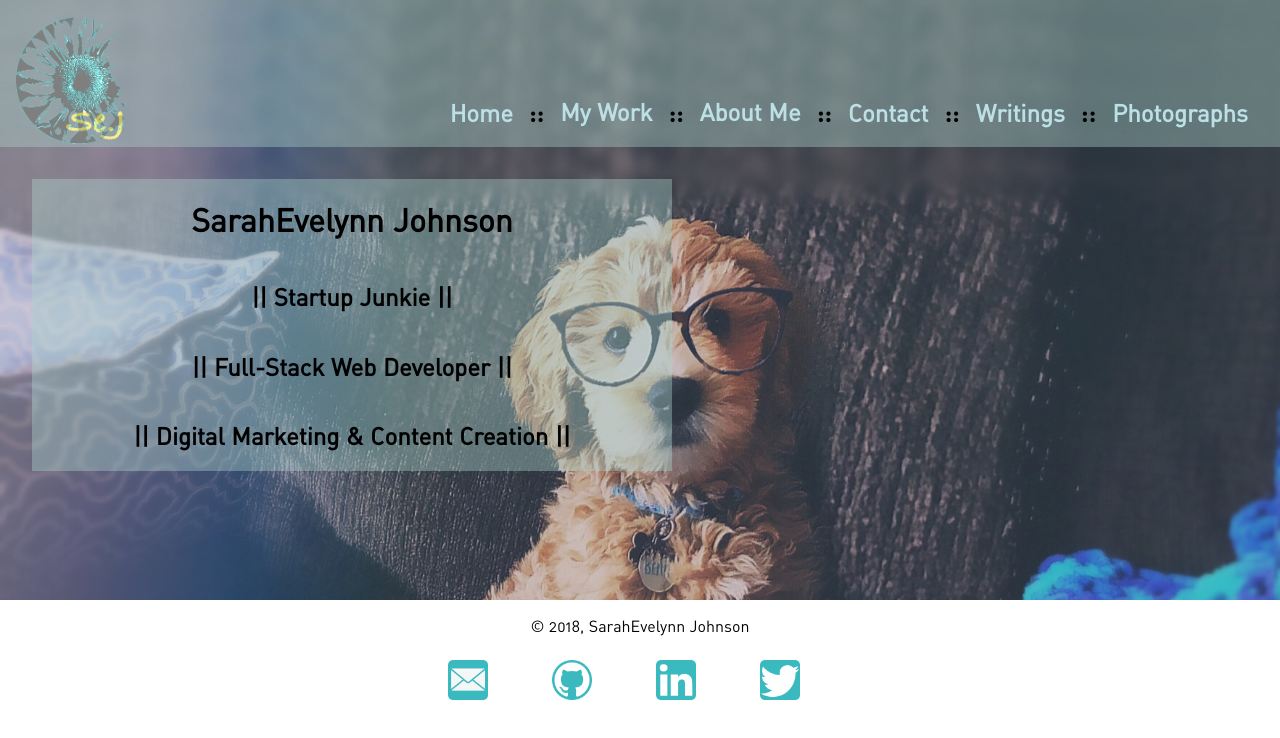
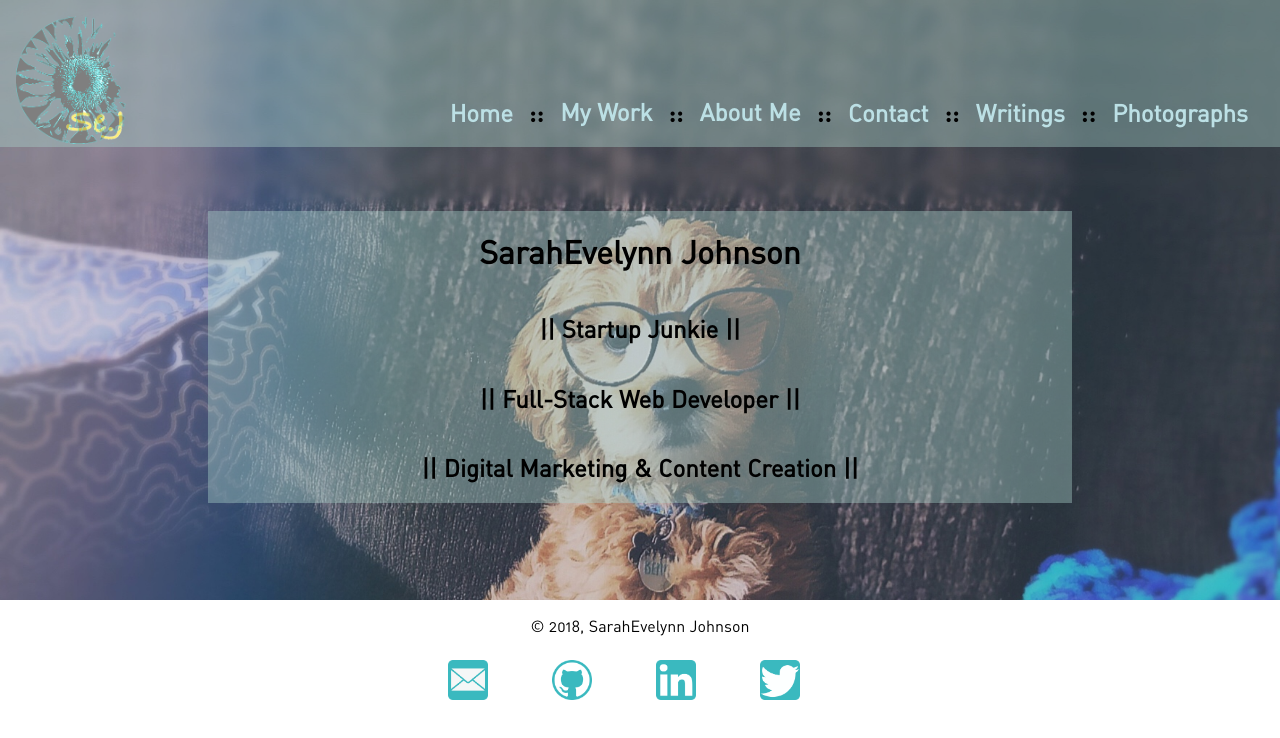
Before and after one commit to sarahevelynn/personal-site, a React (Create React App) app: page / in a window 1280 px wide. Shown: the top 738 px of the page. Built offline with nearby package versions, Linux system fonts and the light colour scheme.

Commit message:
fixed info box sizing

```diff
--- a/src/App.css
+++ b/src/App.css
@@ -139,10 +139,8 @@ nav {
 #introInfo {
   display:flex;
   flex-direction: column;
-  align-content: center;
-  justify-content: center;
-  text-align: center;
-  margin: 2rem;
+  margin-top: 4rem;
+  margin-left: 13rem;
+  margin-right: 13rem;
     background-color: rgba(171, 211, 203, 0.4);
-    width: 50%
 }
```
